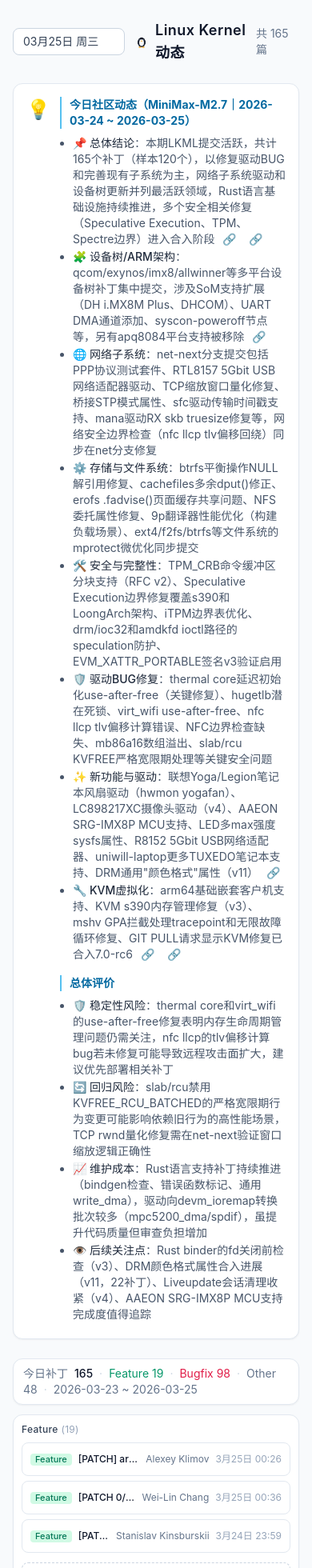
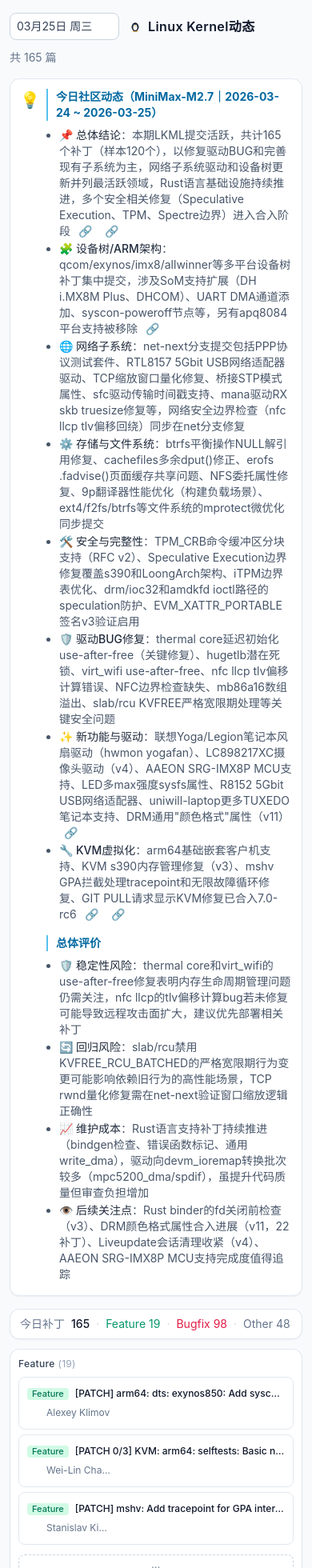
Before and after one commit to zouyipeng/openEyes, a Next.js app: page / in a window 390 px wide. Shown: the top 1960 px of the page at 80% size. Built offline with nearby package versions, Linux system fonts and the light colour scheme.

Commit message:
feat: 优化移动端适配

```diff
--- a/src/components/LKMLPatchCard.tsx
+++ b/src/components/LKMLPatchCard.tsx
@@ -82,13 +82,13 @@
     return (
       <div
         id={anchorId}
-        className={`scroll-mt-24 bg-white rounded-lg p-2.5 border hover:border-slate-300 transition-all duration-300 ${
+        className={`scroll-mt-20 sm:scroll-mt-24 bg-white rounded-lg p-2.5 border hover:border-slate-300 transition-all duration-300 ${
           isJumpHighlighted
             ? 'border-sky-400 ring-2 ring-sky-400/50 shadow-[0_0_0_1px_rgba(56,189,248,0.35)]'
             : 'border-slate-200'
         }`}
       >
-        <div className="min-w-0 flex items-center gap-2 text-[12px] leading-5 whitespace-nowrap">
+        <div className="min-w-0 flex flex-col sm:flex-row sm:items-center gap-1 sm:gap-2 text-[12px] leading-5">
           <h3 className="min-w-0 flex-1 text-slate-900 font-medium">
             {article.url ? (
               <a
@@ -106,8 +106,10 @@
               </span>
             )}
           </h3>
-          {article.author && <span className="text-slate-500 shrink-0 truncate max-w-[140px]">{article.author}</span>}
-          {article.fetchedAt && <span className="text-slate-400 shrink-0">{formatDate(article.fetchedAt)}</span>}
+          <div className="flex items-center gap-2 text-slate-400 shrink-0">
+            {article.author && <span className="text-slate-500 truncate max-w-[100px] sm:max-w-[140px]">{article.author}</span>}
+            {article.fetchedAt && <span>{formatDate(article.fetchedAt)}</span>}
+          </div>
         </div>
       </div>
     )
@@ -116,7 +118,7 @@
   return (
     <div
       id={anchorId}
-      className={`scroll-mt-24 bg-white rounded-lg p-2.5 border transition-all duration-300 ${
+      className={`scroll-mt-20 sm:scroll-mt-24 bg-white rounded-lg p-2.5 border transition-all duration-300 ${
         isJumpHighlighted
           ? 'border-sky-400 ring-2 ring-sky-400/50 shadow-[0_0_0_1px_rgba(56,189,248,0.35)]'
           : patch.highlight
@@ -124,7 +126,8 @@
             : 'border-slate-200 hover:border-slate-300'
       }`}
     >
-      <div className="min-w-0 flex items-center gap-2 text-[12px] leading-5 whitespace-nowrap">
+      <div className="min-w-0 flex flex-col sm:flex-row sm:items-center gap-1 sm:gap-2 text-[12px] leading-5">
+        <div className="flex items-center gap-2 min-w-0 flex-1">
           <span
             className={`px-1.5 py-0.5 rounded text-[11px] leading-none font-medium flex-shrink-0 ${typeColor[patch.type] || typeColor.other}`}
           >
@@ -141,8 +144,11 @@
               {patch.title}
             </a>
           </h3>
-        <span className="text-slate-500 shrink-0 truncate max-w-[140px]">{patch.author}</span>
-        {patch.date && <span className="text-slate-400 shrink-0">{formatDate(patch.date)}</span>}
+        </div>
+        <div className="flex items-center gap-2 text-slate-400 shrink-0 pl-6 sm:pl-0">
+          <span className="text-slate-500 truncate max-w-[80px] sm:max-w-[140px]">{patch.author}</span>
+          {patch.date && <span className="hidden sm:inline">{formatDate(patch.date)}</span>}
+        </div>
       </div>
     </div>
   )
--- a/src/components/NewsDashboard.tsx
+++ b/src/components/NewsDashboard.tsx
@@ -74,20 +74,22 @@
 
   return (
     <div className="mb-3 rounded-xl border border-slate-200 bg-white px-3 py-2 text-sm text-slate-700 shadow-sm">
-      <span className="text-slate-500 mr-2">今日补丁</span>
+      <div className="flex flex-wrap items-center gap-x-1 gap-y-1 sm:gap-x-0">
+        <span className="text-slate-500 mr-1 sm:mr-2">今日补丁</span>
         <span className="text-slate-900 font-medium">{stats.total}</span>
-      <span className="text-slate-300 mx-2">·</span>
+        <span className="text-slate-300 mx-1 sm:mx-2">·</span>
         <span className="text-emerald-600">Feature {stats.feature}</span>
-      <span className="text-slate-300 mx-2">·</span>
+        <span className="text-slate-300 mx-1 sm:mx-2">·</span>
         <span className="text-rose-600">Bugfix {stats.bugfix}</span>
-      <span className="text-slate-300 mx-2">·</span>
+        <span className="text-slate-300 mx-1 sm:mx-2">·</span>
         <span className="text-slate-500">Other {stats.other}</span>
         {stats.dateRange && (
           <>
-          <span className="text-slate-300 mx-2">·</span>
-          <span className="text-slate-500">{stats.dateRange}</span>
+            <span className="text-slate-300 mx-1 sm:mx-2 hidden sm:inline">·</span>
+            <span className="text-slate-500 hidden sm:inline">{stats.dateRange}</span>
           </>
         )}
+      </div>
     </div>
   )
 }
@@ -366,15 +368,15 @@
 
   return (
     <div className="min-h-screen bg-slate-50">
-      <div className="max-w-3xl mx-auto px-4 py-6">
-        <div className="flex items-center justify-between mb-6">
+      <div className="max-w-3xl mx-auto px-3 sm:px-4 py-4 sm:py-6">
+        <div className="flex flex-col sm:flex-row sm:items-center justify-between gap-3 mb-4 sm:mb-6">
           <div className="flex items-center gap-3">
             {availableDates.length > 0 && (
               <select
                 value={selectedDate}
                 onChange={e => setSelectedDate(e.target.value)}
-                className="bg-white border border-slate-300 rounded-lg px-3 py-1.5 text-sm text-slate-700 appearance-none cursor-pointer focus:outline-none focus:ring-2 focus:ring-blue-500 pr-8"
-                style={{ minWidth: '140px' }}
+                className="bg-white border border-slate-300 rounded-lg px-2 sm:px-3 py-1.5 text-sm text-slate-700 appearance-none cursor-pointer focus:outline-none focus:ring-2 focus:ring-blue-500 pr-8"
+                style={{ minWidth: '120px' }}
               >
                 {availableDates.map(date => (
                   <option key={date} value={date}>
@@ -383,18 +385,18 @@
                 ))}
               </select>
             )}
-            <h1 className="flex items-center gap-2 text-lg font-semibold tracking-wide text-slate-900">
-              <PenguinIcon className="h-[18px] w-[18px] shrink-0" />
+            <h1 className="flex items-center gap-2 text-base sm:text-lg font-semibold tracking-wide text-slate-900">
+              <PenguinIcon className="h-[16px] w-[16px] sm:h-[18px] sm:w-[18px] shrink-0" />
               <span>Linux Kernel动态</span>
             </h1>
           </div>
-          <span className="text-sm text-slate-500">共 {articles.length} 篇</span>
+          <span className="text-sm text-slate-500 sm:text-right">共 {articles.length} 篇</span>
         </div>
 
         {summary && (
-          <div className="bg-white rounded-xl p-4 mb-6 border border-slate-200 shadow-sm">
-            <div className="flex items-start gap-3">
-              <span className="text-2xl flex-shrink-0">💡</span>
+          <div className="bg-white rounded-xl p-3 sm:p-4 mb-4 sm:mb-6 border border-slate-200 shadow-sm">
+            <div className="flex items-start gap-2 sm:gap-3">
+              <span className="text-xl sm:text-2xl flex-shrink-0">💡</span>
               <div className="flex-1 prose prose-sm max-w-none">
                 <ReactMarkdown components={categorySummaryComponents}>{summary}</ReactMarkdown>
               </div>
@@ -403,8 +405,8 @@
         )}
 
         {articles.length === 0 ? (
-          <div className="text-center py-16">
-            <div className="text-5xl mb-4">📭</div>
+          <div className="text-center py-12 sm:py-16">
+            <div className="text-4xl sm:text-5xl mb-4">📭</div>
             <h3 className="text-base font-medium text-slate-700 mb-2">暂无内容</h3>
             <p className="text-sm text-slate-500">还没有抓取到Linux kernel补丁</p>
           </div>
```
Lines whose indentation alone changed are shown as unchanged.
